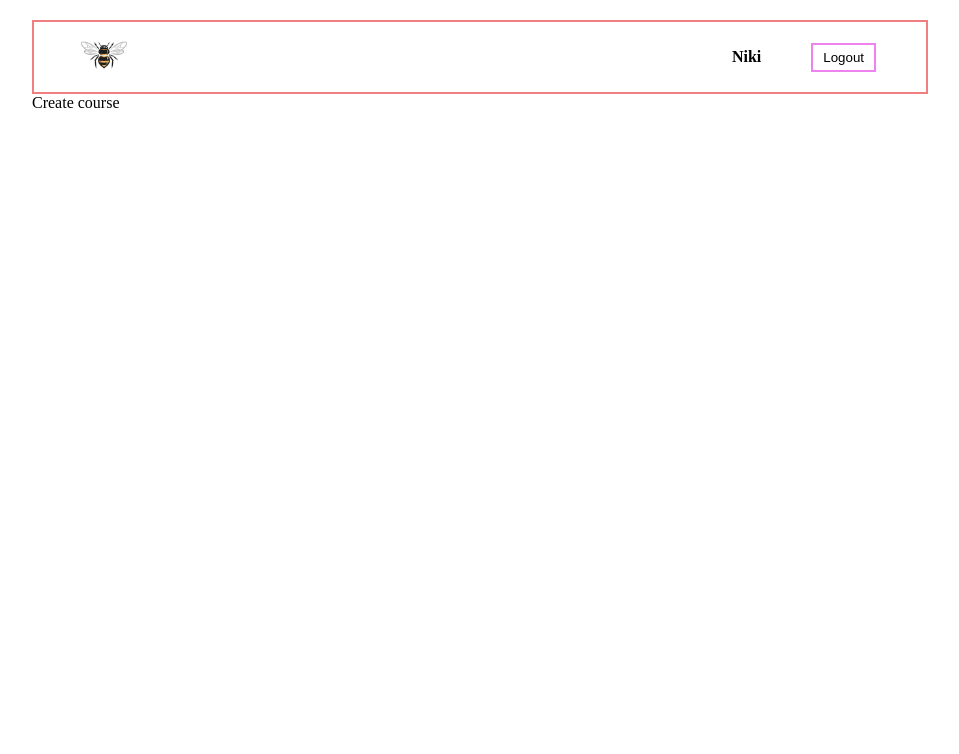
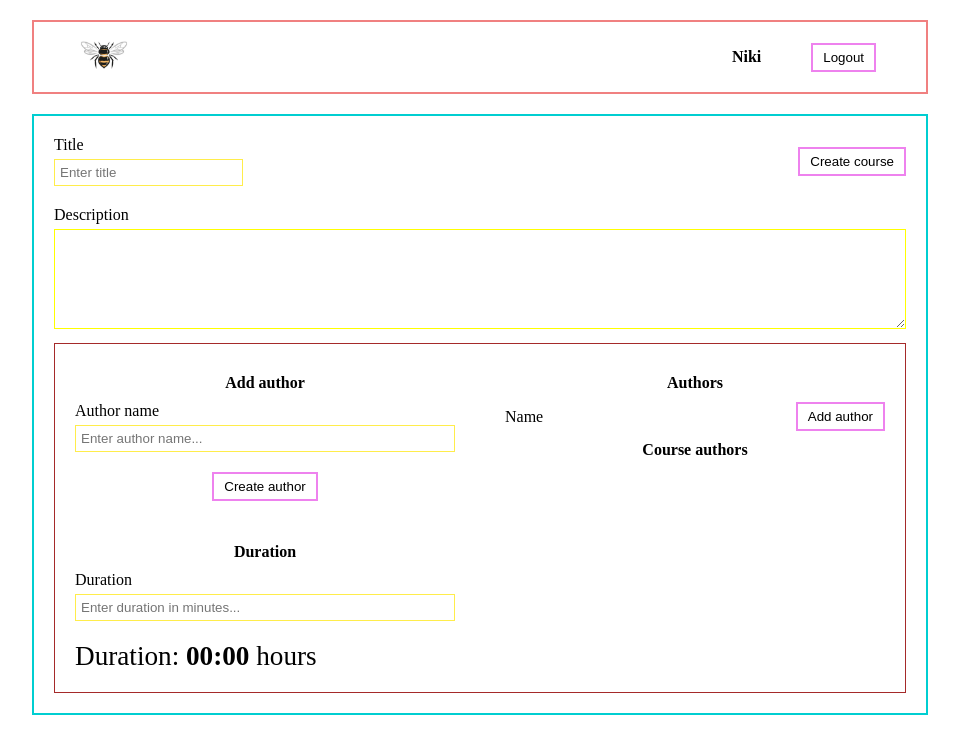
Before and after one commit to nchkhaidze/react-hometask-1, a React (Create React App) app: page /create in a window 1280 px wide. Shown: the top 754 px of the page, without its empty margins (160-1119 px from the left). Built offline with nearby package versions, Linux system fonts and the light colour scheme.

Commit message:
added CreateCourse components

```diff
--- /dev/null
+++ b/src/components/CreateCourse/CreateCourse.css
@@ -0,0 +1,32 @@
+.create {
+  margin-top: 20px;
+  padding: 20px;
+  border: 2px solid darkturquoise;
+}
+
+.create__controls {
+  display: -webkit-box;
+  display: -ms-flexbox;
+  display: flex;
+  -webkit-box-align: center;
+      -ms-flex-align: center;
+          align-items: center;
+  -webkit-box-pack: justify;
+      -ms-flex-pack: justify;
+          justify-content: space-between;
+}
+
+.create__label {
+  padding-bottom: 5px;
+}
+
+.create__description {
+  margin-top: 20px;
+}
+
+.create__textarea {
+  width: 100%;
+  border: 1px solid yellow;
+  min-height: 100px;
+}
+/*# sourceMappingURL=CreateCourse.css.map */
--- /dev/null
+++ b/src/components/CreateCourse/CreateCourse.scss
@@ -0,0 +1,24 @@
+.create {
+  margin-top: 20px;
+  padding: 20px;
+  border: 2px solid darkturquoise;
+  &__controls {
+    display: flex;
+    align-items: center;
+    justify-content: space-between;
+  }
+
+  &__label {
+    padding-bottom: 5px;
+  }
+
+  &__description {
+    margin-top: 20px;
+  }
+
+  &__textarea {
+    width: 100%;
+    border: 1px solid yellow;
+    min-height: 100px;
+  }
+}
--- a/src/components/CreateCourse/CreateCourse.tsx
+++ b/src/components/CreateCourse/CreateCourse.tsx
@@ -1,7 +1,36 @@
 import React from 'react';
+import Button from '../Button/Button';
+import CreateCourseParameters from '../CreateCourseParameters/CreateCourseParameters';
+import Input from '../Input/Input';
+import './CreateCourse.css';
 
 const CreateCourse = () => {
-	return <div>Create course</div>;
+  return (
+    <div className='create'>
+      <div className='create__controls'>
+        <div className='create__title'>
+          <div className='create__label'>
+            <label>Title</label>
+          </div>
+          <div className='create__title-input'>
+            <Input placeholder='Enter title' />
+          </div>
+        </div>
+        <div className='create__create-button'>
+          <Button text='Create course' />
+        </div>
+      </div>
+      <div className='create__description'>
+        <div className='create__label'>
+          <label>Description</label>
+        </div>
+        <div className='create__description-input'>
+          <textarea className='create__textarea'></textarea>
+        </div>
+      </div>
+      <CreateCourseParameters></CreateCourseParameters>
+    </div>
+  );
 };
 
 export default CreateCourse;
--- /dev/null
+++ b/src/components/CreateCourseParameters/CreateCourseParameters.css
@@ -0,0 +1,61 @@
+.parameters {
+  margin-top: 10px;
+  border: 1px solid brown;
+  display: -webkit-box;
+  display: -ms-flexbox;
+  display: flex;
+  padding: 10px;
+  min-height: 350px;
+}
+
+.parameters__left-block {
+  width: 50%;
+  padding: 10px;
+  display: -webkit-box;
+  display: -ms-flexbox;
+  display: flex;
+  -webkit-box-orient: vertical;
+  -webkit-box-direction: normal;
+      -ms-flex-direction: column;
+          flex-direction: column;
+  -webkit-box-pack: justify;
+      -ms-flex-pack: justify;
+          justify-content: space-between;
+  padding-right: 25px;
+}
+
+.parameters__right-block {
+  width: 50%;
+  padding: 10px;
+  padding-left: 25px;
+}
+
+.parameters__header {
+  text-align: center;
+  font-weight: bold;
+  font-weight: 18px;
+  padding: 10px 0;
+}
+
+.parameters__button-container {
+  padding-top: 20px;
+  text-align: center;
+}
+
+.parameters__total-duration {
+  padding-top: 20px;
+  font-size: 1.7rem;
+}
+
+.parameters__author-option {
+  display: -webkit-box;
+  display: -ms-flexbox;
+  display: flex;
+  -webkit-box-pack: justify;
+      -ms-flex-pack: justify;
+          justify-content: space-between;
+  -webkit-box-align: center;
+      -ms-flex-align: center;
+          align-items: center;
+}
+/*# sourceMappingURL=CreateCourseParameters.css.map */
--- /dev/null
+++ b/src/components/CreateCourseParameters/CreateCourseParameters.scss
@@ -0,0 +1,45 @@
+.parameters {
+  margin-top: 10px;
+  border: 1px solid brown;
+  display: flex;
+  padding: 10px;
+  min-height: 350px;
+
+  &__left-block {
+    width: 50%;
+    padding: 10px;
+    display: flex;
+    flex-direction: column;
+    justify-content: space-between;
+    padding-right: 25px;
+  }
+
+  &__right-block {
+    width: 50%;
+    padding: 10px;
+    padding-left: 25px;
+  }
+
+  &__header {
+    text-align: center;
+    font-weight: bold;
+    font-weight: 18px;
+    padding: 10px 0;
+  }
+
+  &__button-container {
+    padding-top: 20px;
+    text-align: center;
+  }
+
+  &__total-duration {
+    padding-top: 20px;
+    font-size: 1.7rem;
+  }
+
+  &__author-option {
+    display: flex;
+    justify-content: space-between;
+    align-items: center;
+  }
+}
--- /dev/null
+++ b/src/components/CreateCourseParameters/CreateCourseParameters.tsx
@@ -0,0 +1,46 @@
+import React from 'react';
+import Button from '../Button/Button';
+import Input from '../Input/Input';
+import './CreateCourseParameters.css';
+
+const CreateCourseParameters = () => {
+  return (
+    <div className='parameters'>
+      <div className='parameters__left-block'>
+        <div className='parameters__add-author'>
+          <div className='parameters__header'>Add author</div>
+          <div className='create__label'>
+            <label>Author name</label>
+          </div>
+          <Input placeholder='Enter author name...' />
+          <div className='parameters__button-container'>
+            <Button text='Create author' />
+          </div>
+        </div>
+        <div className='parameters__duration'>
+          <div className='parameters__add-duration'>
+            <div className='parameters__header'>Duration</div>
+            <div className='create__label'>
+              <label>Duration</label>
+            </div>
+            <Input placeholder='Enter duration in minutes...' />
+            <div className='parameters__total-duration'>
+              Duration: <b>00:00</b> hours
+            </div>
+          </div>
+        </div>
+      </div>
+      <div className='parameters__right-block'>
+        <div className='parameters__header'>Authors</div>
+        <div className='parameters__author-option'>
+          <div className='parameters__author-name'>Name</div>
+          <Button text='Add author' />
+        </div>
+        <div className='parameters__header'>Course authors</div>
+        <div className='parameters__course-author'></div>
+      </div>
+    </div>
+  );
+};
+
+export default CreateCourseParameters;
```
Also changed, not shown: 2 other files (tests, documents, lock files or other folders).
